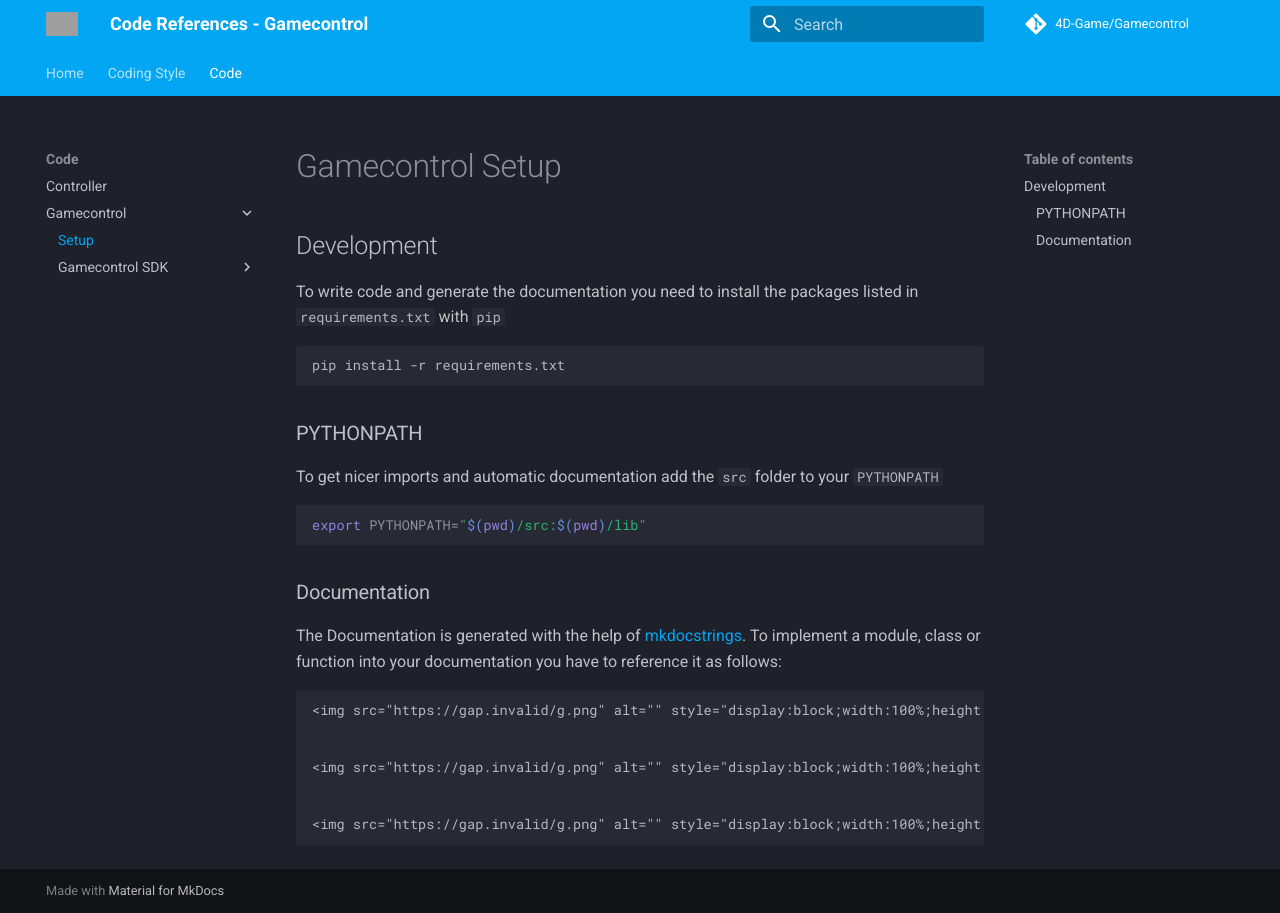
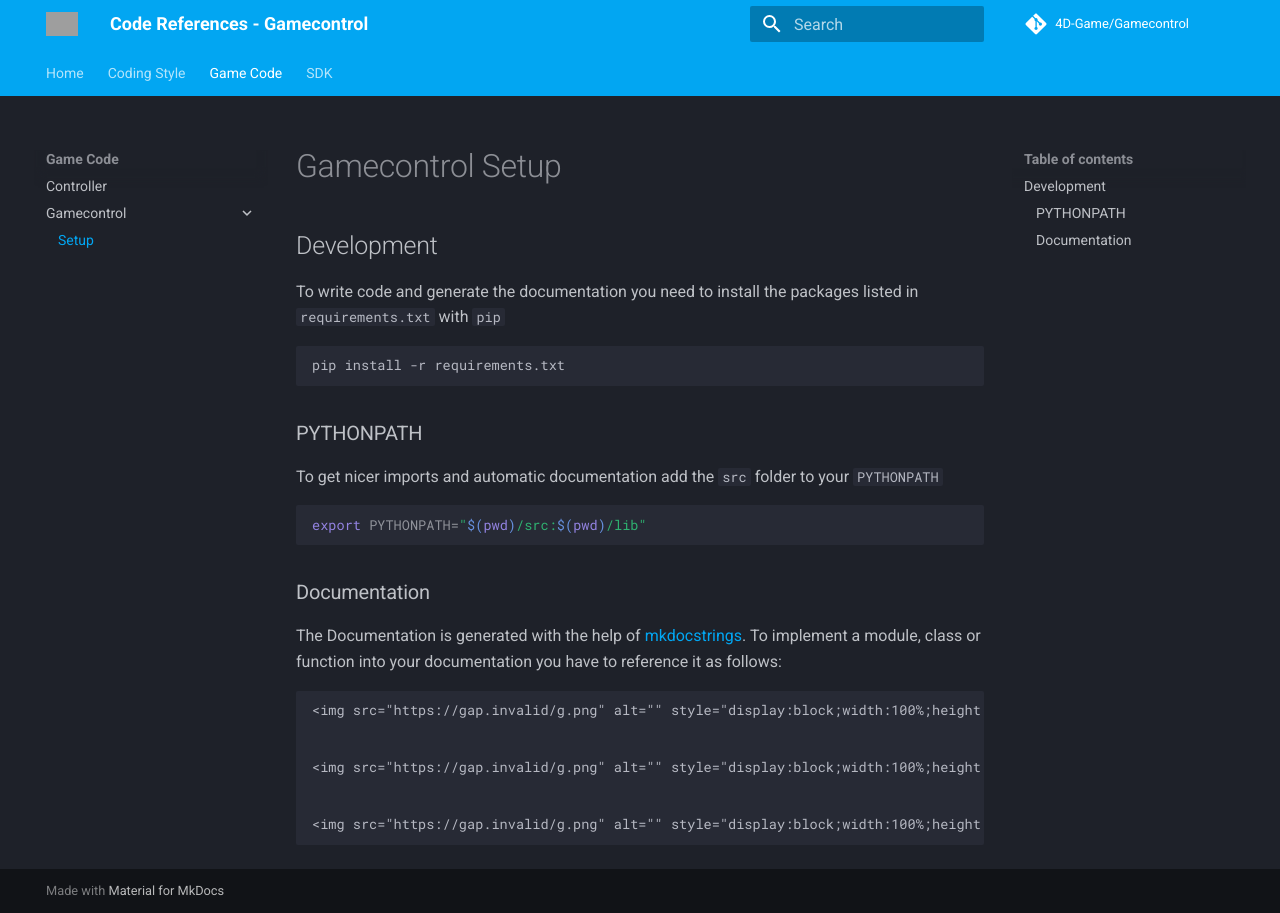
Before and after one commit to 4D-Game/Gamecontrol, an MkDocs documentation site: the page built from docs/index.md, in a window 1280 px wide. Built offline with MkDocs 1.6.1 and Material for MkDocs 9.7.7, drawn with Linux system fonts in a browser that asks for light colours; comment, search, counter and statistics services are not loaded; grey boxes are pictures that could not be loaded.

```diff
--- a/config.toml
+++ b/config.toml
@@ -1,4 +1,4 @@
-seats=[1, 2]
+seats=[1]
 
 [MQTT]
-broker_ip="ece-gamectl.fritz.box"
+broker_ip="10.36.40.109"
--- a/mkdocs.yml
+++ b/mkdocs.yml
@@ -4,17 +4,20 @@ site_url: https://4d-game.github.io/Gamecontrol
 nav:
   - Home: https://4d-game.github.io
   - Coding Style: https://4d-game.github.io/coding-style/cpp/
-  - Code:
-      Controller: https://4d-game.github.io/Controller/
-      Gamecontrol:
-        - Setup: index.md
-        - Gamecontrol SDK:
-            - Structure: sdk/index.md
-            - Config File: sdk/config-file.md
-            - Code References:
-                - Game: sdk/code-references/game.md
-                - GameIO: sdk/code-references/game_io.md
-                - Players: sdk/code-references/players.md
+  - Game Code:
+      - Controller: https://4d-game.github.io/Controller/
+      - Gamecontrol:
+          - Setup: index.md
+  - SDK:
+      - Overview: https://4d-game.github.io/sdk
+      - Game SDK: https://4d-game.github.io/Controller/sdk
+      - Gamecontrol SDK:
+          - Structure: sdk/index.md
+          - Config File: sdk/config-file.md
+          - Code References:
+              - Game: sdk/code-references/game.md
+              - GameIO: sdk/code-references/game_io.md
+              - Players: sdk/code-references/players.md
 
 repo_url: https://github.com/4D-Game/Gamecontrol
 repo_name: 4D-Game/Gamecontrol
```
